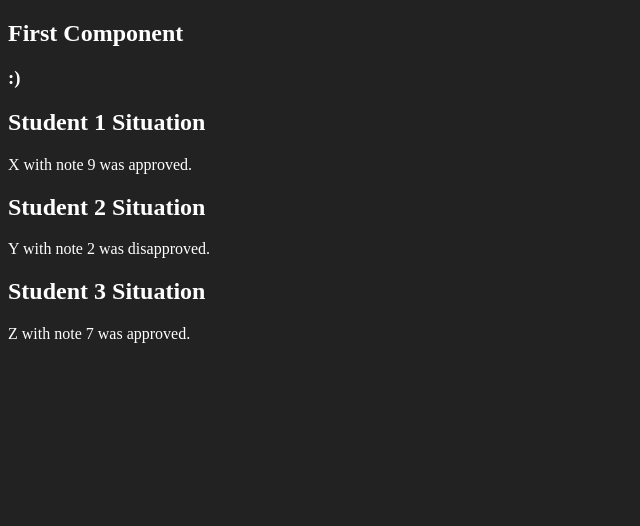
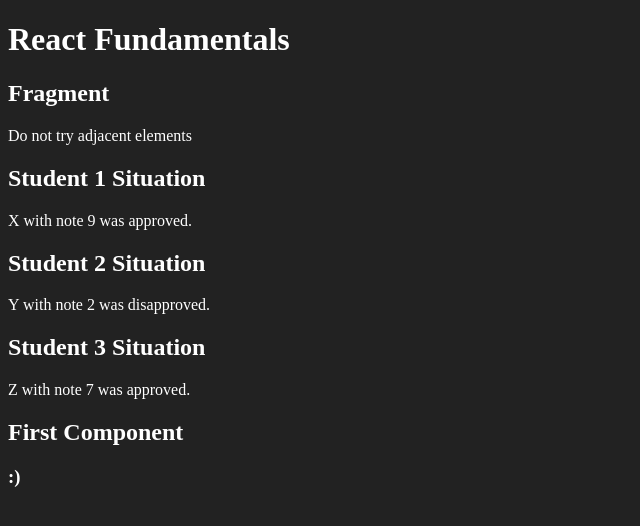
Before and after one commit to camilaffonseca/react-fundamentals, a React (Create React App) app: page / in a window 1280 px wide. Shown: the top 526 px of the page, without its empty margins (0-640 px from the left). Built offline with nearby package versions, Linux system fonts and the light colour scheme.

Commit message:
Created components App and Fragment. Refactored to use arrow functions.

```diff
--- /dev/null
+++ b/src/App.jsx
@@ -0,0 +1,16 @@
+import React from 'react'
+
+import First from './components/basics/First'
+import WithParams from './components/basics/WithParams'
+import Fragment from './components/basics/Fragment'
+
+export default () => (
+  <>
+    <h1>React Fundamentals</h1>
+    <Fragment />
+    <WithParams title='Student 1 Situation' student='X' note={9.0} />
+    <WithParams title='Student 2 Situation' student='Y' note={2.0} />
+    <WithParams title='Student 3 Situation' student='Z' note={7.0} />
+    <First />
+  </>
+)
--- a/src/components/basics/First.jsx
+++ b/src/components/basics/First.jsx
@@ -1,7 +1,8 @@
 import React from 'react'
 
-export default function First() {
+export default () => {
   const x = ':)'
+
   return (
     <div>
       <h2>First Component</h2>
--- /dev/null
+++ b/src/components/basics/Fragment.jsx
@@ -0,0 +1,8 @@
+import React from 'react'
+
+export default () => (
+  <>
+    <h2>Fragment</h2>
+    <p>Do not try adjacent elements</p>
+  </>
+)
--- a/src/components/basics/WithParams.jsx
+++ b/src/components/basics/WithParams.jsx
@@ -1,12 +1,13 @@
 import React from 'react'
 
-export default function WithParams(props) {
-  const status = props.note >= 7 ? 'approved' : 'disapproved'
+export default ({ note, title, student }) => {
+  const status = note >= 7 ? 'approved' : 'disapproved'
+
   return (
     <div>
-      <h2>{props.title}</h2>
+      <h2>{title}</h2>
       <p>
-        {props.student} with note {props.note} was {status}.
+        {student} with note {note} was {status}.
       </p>
     </div>
   )
--- a/src/index.js
+++ b/src/index.js
@@ -1,16 +1,8 @@
+import React from 'react'
+import ReactDOM from 'react-dom'
+
+import App from './App'
+
 import './index.css'
-import ReactDOM from 'react-dom'
-import React from 'react'
 
-import First from './components/basics/First'
-import WithParams from './components/basics/WithParams'
-
-ReactDOM.render(
-  <div>
-    <First />
-    <WithParams title='Student 1 Situation' student='X' note={9.0}/>
-    <WithParams title='Student 2 Situation' student='Y' note={2.0}/>
-    <WithParams title='Student 3 Situation' student='Z' note={7.0}/>
-  </div>,
-  document.getElementById('root'),
-)
+ReactDOM.render(<App />, document.getElementById('root'))
```
